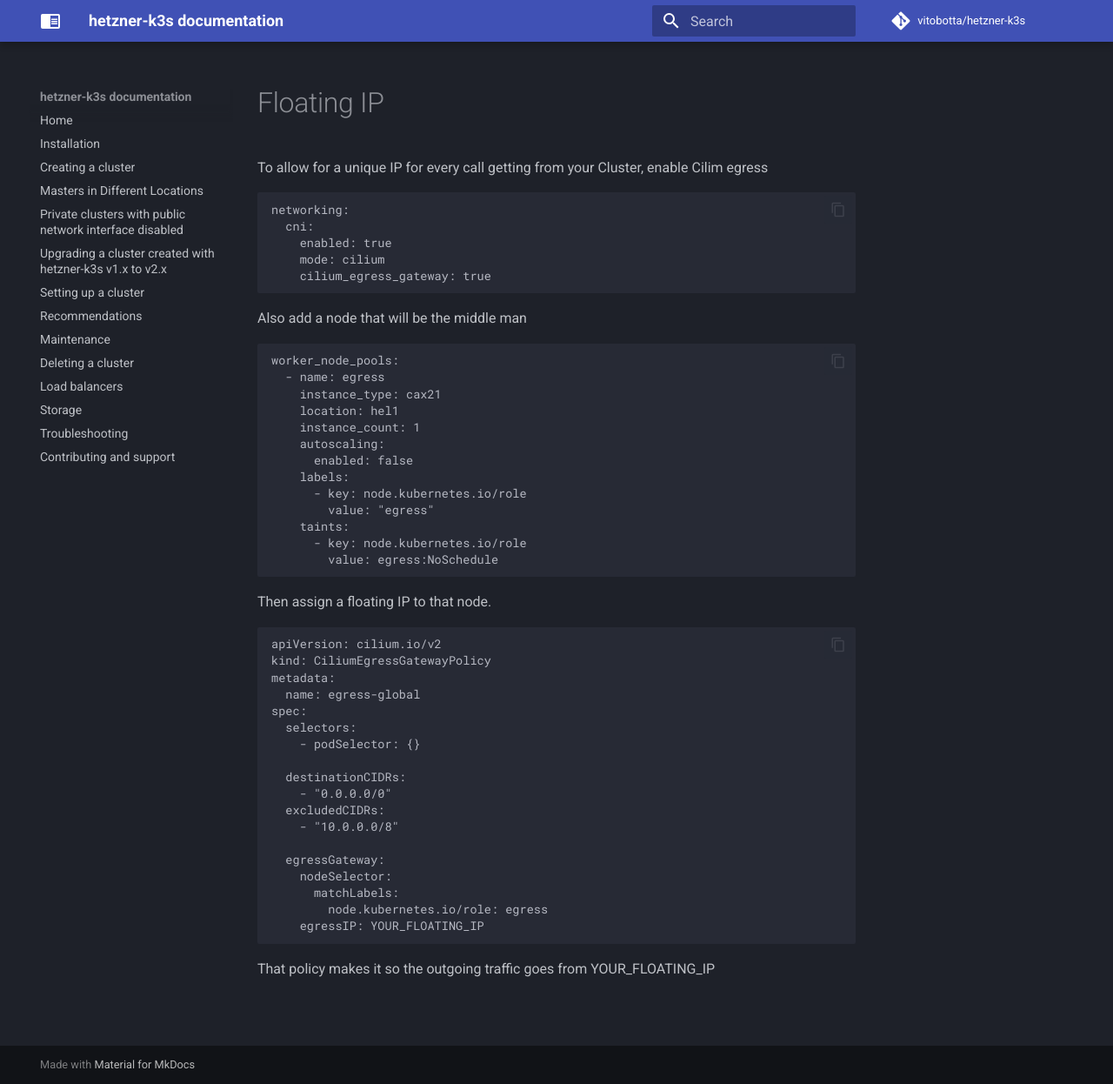
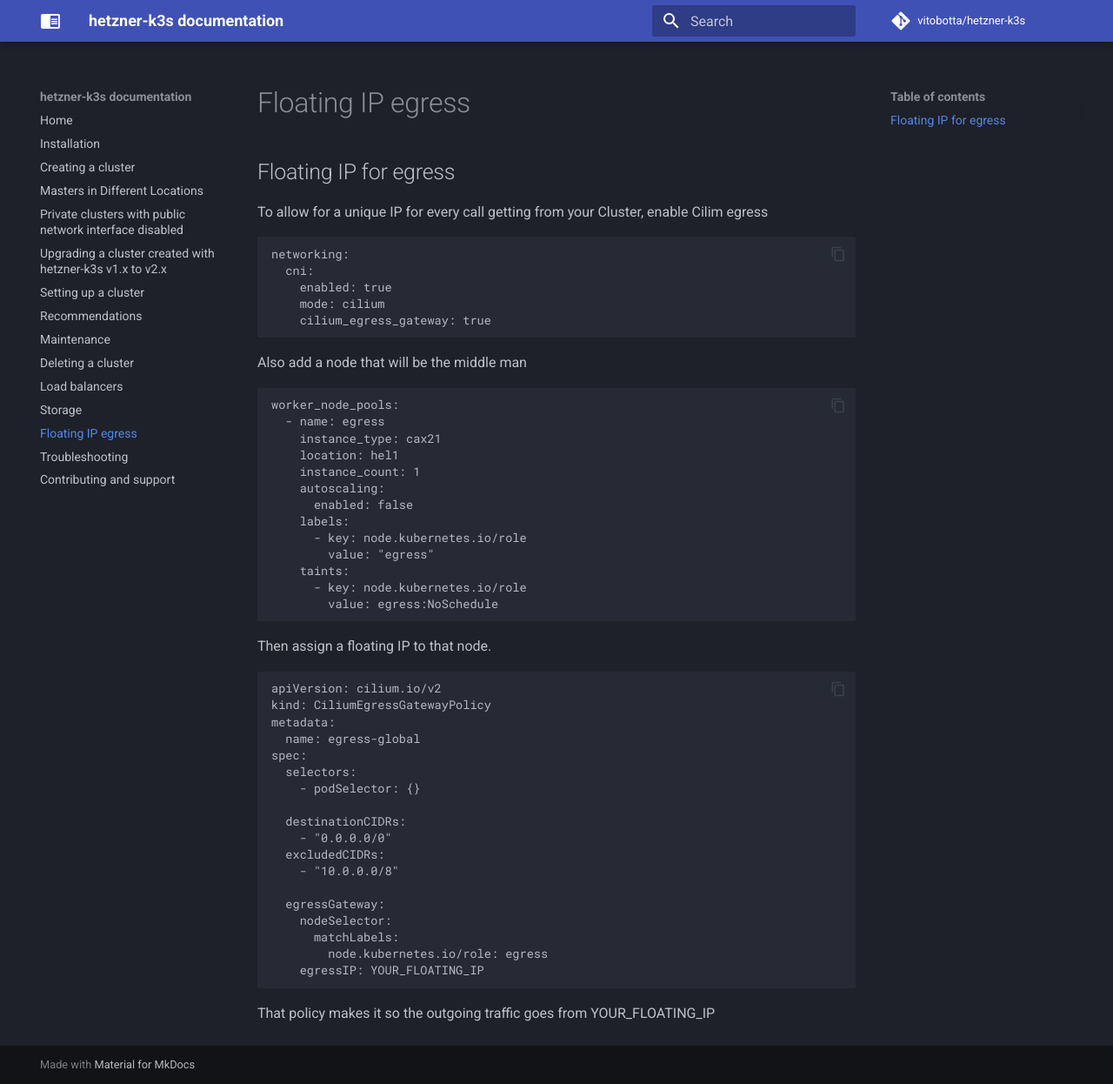
Before and after one commit to vitobotta/hetzner-k3s, an MkDocs documentation site: the page built from docs/Floating_IP_egress.md, in a window 1280 px wide and 1246 px high. Shown: the whole window at 87% size. Built offline with MkDocs 1.6.1 and Material for MkDocs 9.7.7, drawn with Linux system fonts in a browser that asks for light colours; comment, search, counter and statistics services are not loaded.

Commit message:
Rename Floating_IP.md to Floating_IP_egress.md and update nav

````diff
--- a/docs/Floating_IP.md
+++ b/docs/Floating_IP_egress.md
@@ -1,3 +1,5 @@
+## Floating IP for egress
+
 To allow for a unique IP for every call getting from your Cluster, enable Cilim egress
 
 ```
--- a/mkdocs.yml
+++ b/mkdocs.yml
@@ -40,5 +40,6 @@
   - Deleting_a_cluster.md
   - Load_balancers.md
   - Storage.md
+  - Floating_IP_egress.md
   - Troubleshooting.md
   - Contributing_and_support.md
````
